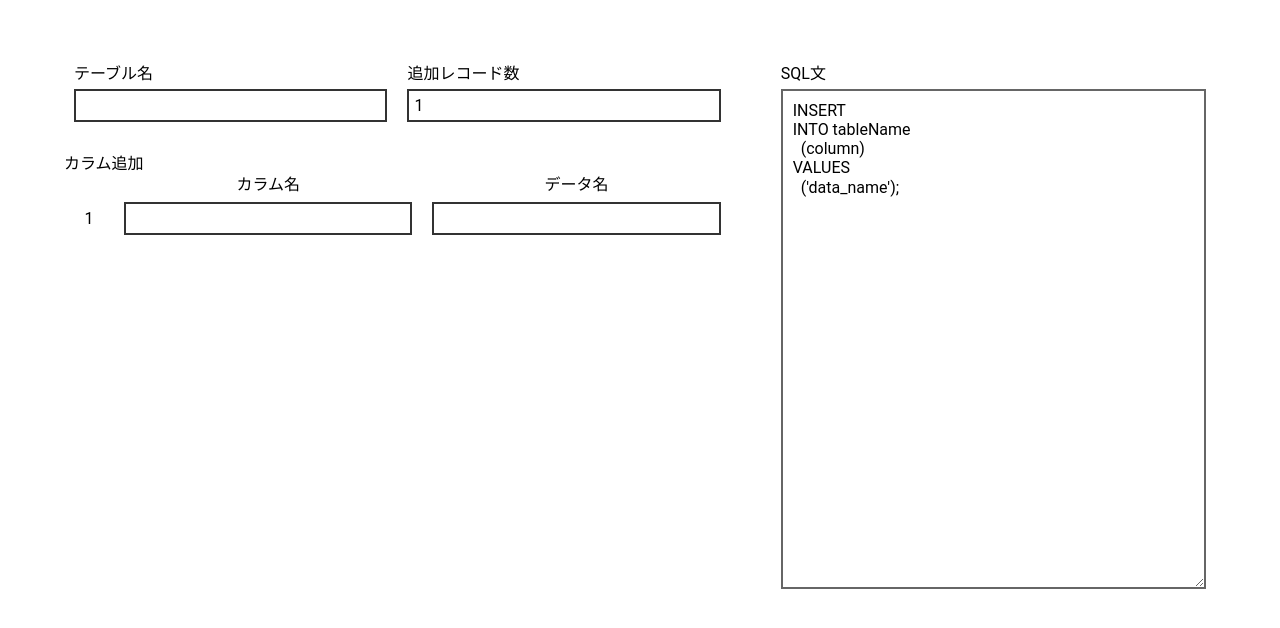
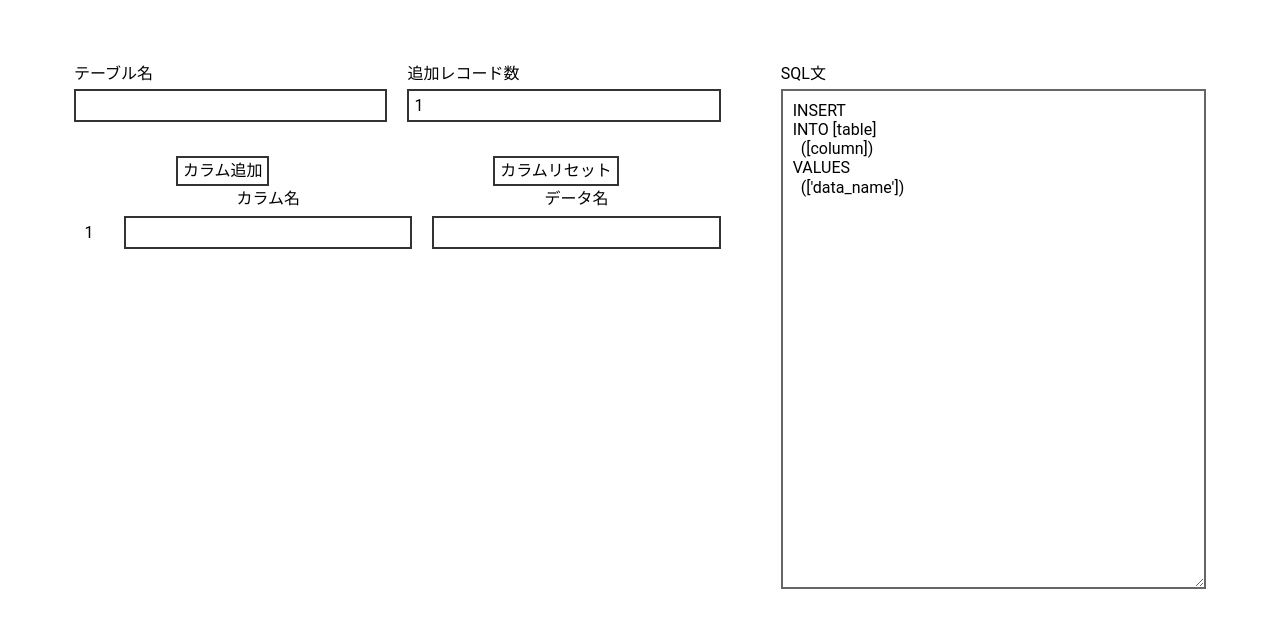
Before and after one commit to nakamura0238/dummy_insert, a Next.js app in the folder dummy_insert/: page / in a window 1280 px wide. Shown: the top 628 px of the page. Built offline with nearby package versions, Linux system fonts and the light colour scheme.

Commit message:
INSER分の生成

```diff
--- a/dummy_insert/pages/index.tsx
+++ b/dummy_insert/pages/index.tsx
@@ -14,27 +14,36 @@
       {
         column: "",
         dataName: "",
+        colError: false,
+        nameError: false
       }
     ]
   )
-  const [sql, setSql] = useState("INSERT \nINTO tableName \n  (column) \nVALUES \n  ('data_name');");
 
-  let [test, setTest] = useState("blank")
+  const [first, setFirst] = useState("INSERT \nINTO [table]")
+  const [second, setSecond] = useState("\n  ([column])")
+  const [secondItem, setSecondItem] = useState<string[]>([])
+  const [third, setThird] = useState("\nVALUES \n  (['data_name']);")
+  const [thirdItem, setThirdItem] = useState<string[]>([])
 
 
   const onChangeTableName = (event: React.ChangeEvent<HTMLInputElement>) => {
-    if (/^[0-9a-zA-Z]+$/.test(event.target.value)) {
-      console.log("TableName")
+    if (/^[0-9a-zA-Z-_]+$/.test(event.target.value)) {
       setTableError(false)
+      setFirst("INSERT \nINTO " + event.target.value)
     } else {
-      setTableError(true)
+      if (event.target.value) {
+        setTableError(true)
+      } else {
+        setTableError(false)
+        setFirst("INSERT \nINTO [table]")
+      }
     }
     setTableName(event.target.value)
   }
 
   const onChangeAddCount = (event: React.ChangeEvent<HTMLInputElement>) => {
     if (/^[0-9]+$/.test(event.target.value)) {
-      console.log("AddCount")
       setAddCountError(false)
     } else {
       setAddCountError(true)
@@ -43,6 +52,7 @@
   }
 
   const onChangeColumn = (event: React.ChangeEvent<HTMLInputElement>, index: number) => {
+
     columns[index].column = event.target.value
     setColumn([...columns])
   }
@@ -53,9 +63,73 @@
   }
 
   const addColumn = () => {
-    const addItem = {column: "", dataName: ""}
+    const addItem = {column: "", dataName: "", colError: false, nameError:false}
     setColumn([...columns, addItem])
   }
+
+  const resetAction = () => {
+    setColumn(
+      [
+        {
+          column: "",
+          dataName: "",
+          colError: false,
+          nameError: false
+        }
+      ]
+    )
+    setSecond("\n  ([column])")
+    setSecondItem([])
+    setThird("\nVALUES \n  (['data_name'])")
+    setThirdItem([])
+  }
+
+  useEffect(() => {
+    let tmpSecond: string[] = []
+    let tmpThird: string[] = []
+    columns.map(item => {
+      if (item.column && !item.colError && item.dataName && !item.nameError) {
+        tmpSecond.push(item.column)
+        tmpThird.push(item.dataName)
+      }
+    })
+    setSecondItem(tmpSecond)
+    setThirdItem(tmpThird)
+  }, [columns])
+
+  useEffect(() => {
+    let secondSql = "\n  ("
+    let thirdSql = "\nVALUES\n  ("
+
+    if (secondItem.length > 0 && thirdItem.length > 0) {
+      secondItem.map(item => {
+        secondSql = secondSql + item + "\n  , "
+      })
+      secondSql = secondSql.slice(0, -5) + ")"
+
+      if (Number(addCount) > 1) {
+        for (let i = 1; i <= Number(addCount); i++) {
+          thirdItem.map(item => {
+            thirdSql = thirdSql + "'" + (item + "-" + i) + "', "
+          })
+          thirdSql = thirdSql.slice(0, -2) + ")\n  ,("
+        }
+        thirdSql = thirdSql.slice(0, -2)
+      } else {
+        thirdItem.map(item => {
+          thirdSql = thirdSql + "'" + item + "'\n  , "
+        })
+        thirdSql = thirdSql.slice(0, -5) + ")"
+      }
+    }else {
+      secondSql = secondSql + "[column])"
+      thirdSql = thirdSql + "['data_name'])"
+    }
+
+    setSecond(secondSql)
+    setThird(thirdSql)
+
+  }, [addCount, secondItem, thirdItem])
 
   return (
     <div css={homeMount}>
@@ -76,7 +150,10 @@
           </div>
 
           <div css={bottomFormArea}>
-            <button onClick={addColumn}>カラム追加</button>
+            <div css={buttonBox}>
+              <button onClick={addColumn}>カラム追加</button>
+              <button onClick={resetAction}>カラムリセット</button>
+            </div>
             <div css={bottomFormItemLabel}>
               <p>カラム名</p>
               <p>データ名</p>
@@ -89,10 +166,10 @@
                       <p>{index + 1}</p>
                       <div css={bottomFormItemInner}>
                         <div>
-                          <input type="text" value={item.column} onChange={e => onChangeColumn(e, index)} />
+                          <input type="text" value={item.column} onChange={e => onChangeColumn(e, index)} autoComplete="off" />
                         </div>
                         <div>
-                          <input type="text" value={item.dataName} onChange={e => onChangeDataName(e, index)} />
+                          <input type="text" value={item.dataName} onChange={e => onChangeDataName(e, index)} autoComplete="off" />
                         </div>
                       </div>
                     </div>
@@ -105,7 +182,7 @@
 
         <div css={exportArea}>
           <label htmlFor='exportArea'><span css={css`display: inline-block; line-height: 1.8rem;`}>SQL文</span></label>
-          <textarea id='exportArea' css={css`width: 100%;`} readOnly value={sql}>
+          <textarea id='exportArea' css={css`width: 100%;`} readOnly value={first + second + third}>
 
           </textarea>
         </div>
@@ -125,6 +202,7 @@
 const container = css`
   display: flex;
   flex-direction: row;
+  min-width: 640px;
   min-height: 100vh;
   padding: 50px 0;
 `
@@ -154,6 +232,17 @@
 const bottomFormArea = css`
   display: flex;
   flex-direction: column;
+`
+
+const buttonBox = css`
+  display: flex;
+  flex-direction: row;
+  justify-content: space-around;
+  width: 100%;
+  button {
+    padding: 5px;
+    border: 2px solid #333333;
+  }
 `
 
 const bottomFormItemLabel = css`
```
